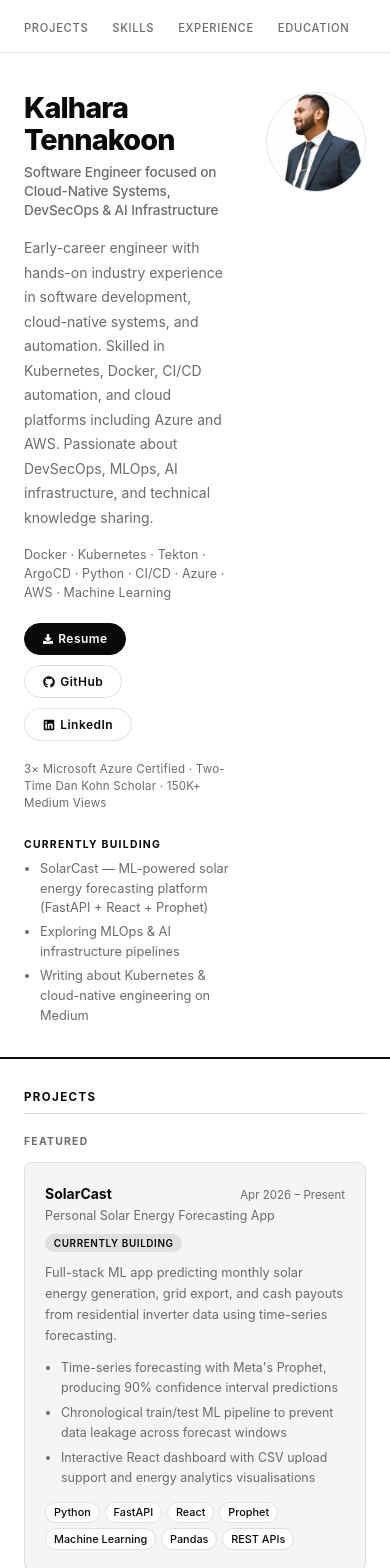
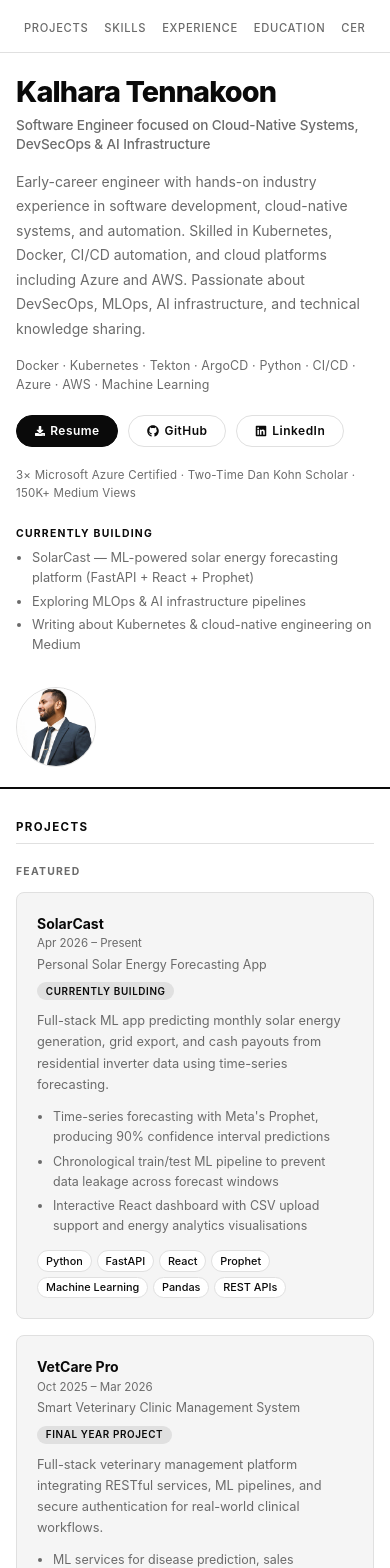
Before and after one commit to kalharatennakoon/kalharatennakoon.github.io, a React (Vite) app: page / in a window 390 px wide. Shown: the top 1568 px of the page. Built offline with nearby package versions, Linux system fonts and the light colour scheme; a web font is replaced by a local one.

Commit message:
refactor: enhance mobile responsiveness and improve layout for Experience, Projects, and Skills components

```diff
--- a/src/components/Experience.tsx
+++ b/src/components/Experience.tsx
@@ -41,7 +41,7 @@
             <div key={exp.title}>
 
               {/* Title + period */}
-              <div style={{ display: 'flex', justifyContent: 'space-between', alignItems: 'baseline', flexWrap: 'wrap', gap: '0.25rem', marginBottom: '0.15rem' }}>
+              <div className="exp-header" style={{ display: 'flex', justifyContent: 'space-between', alignItems: 'baseline', flexWrap: 'wrap', gap: '0.25rem', marginBottom: '0.15rem' }}>
                 <div>
                   <span style={{ fontSize: '0.875rem', fontWeight: 700, color: 'var(--text-primary)' }}>{exp.title}</span>
                   <span style={{ fontSize: '0.875rem', color: 'var(--text-secondary)', marginLeft: '0.4rem' }}>· {exp.company}</span>
--- a/src/components/Hero.tsx
+++ b/src/components/Hero.tsx
@@ -19,7 +19,7 @@
     <section id="hero" style={{ background: 'var(--bg-primary)', paddingTop: '52px' }}>
       <div style={{ maxWidth: '64rem', margin: '0 auto', padding: '2.5rem 1.5rem 2rem', borderBottom: '2px solid var(--text-primary)' }}>
 
-        <div style={{ display: 'flex', justifyContent: 'space-between', alignItems: 'flex-start', gap: '2rem' }}>
+        <div className="flex flex-col sm:flex-row sm:justify-between sm:items-start" style={{ gap: '2rem' }}>
 
           {/* Left column */}
           <div style={{ flex: 1 }}>
@@ -96,11 +96,12 @@
 
           </div>
 
-          {/* Right column: photo */}
+          {/* Photo */}
           <img
             src="/profile.png"
             alt="Kalhara Tennakoon"
-            style={{ width: '100px', height: '100px', borderRadius: '50%', objectFit: 'cover', objectPosition: 'top', flexShrink: 0, border: '1px solid var(--border-color)' }}
+            className="self-start"
+            style={{ width: '80px', height: '80px', borderRadius: '50%', objectFit: 'cover', objectPosition: 'top', flexShrink: 0, border: '1px solid var(--border-color)' }}
           />
 
         </div>
--- a/src/components/Projects.tsx
+++ b/src/components/Projects.tsx
@@ -85,7 +85,7 @@
               style={{ background: 'var(--bg-secondary)', border: '1px solid var(--border-color)', borderRadius: '8px', padding: '1.25rem' }}
             >
               {/* Title row */}
-              <div style={{ display: 'flex', justifyContent: 'space-between', alignItems: 'baseline', flexWrap: 'wrap', gap: '0.25rem', marginBottom: '0.2rem' }}>
+              <div className="proj-header" style={{ display: 'flex', justifyContent: 'space-between', alignItems: 'baseline', flexWrap: 'wrap', gap: '0.25rem', marginBottom: '0.2rem' }}>
                 <span style={{ fontSize: '0.875rem', fontWeight: 700, color: 'var(--text-primary)' }}>{proj.title}</span>
                 <span style={{ fontSize: '0.72rem', color: 'var(--text-secondary)', whiteSpace: 'nowrap' }}>{proj.date}</span>
               </div>
--- a/src/components/Skills.tsx
+++ b/src/components/Skills.tsx
@@ -40,7 +40,7 @@
         {/* Skill groups */}
         <div style={{ display: 'flex', flexDirection: 'column', gap: '1rem', marginBottom: '1.5rem' }}>
           {skillGroups.map((group) => (
-            <div key={group.title} style={{ display: 'flex', gap: '1rem', flexWrap: 'wrap', alignItems: 'flex-start' }}>
+            <div key={group.title} className="flex flex-col sm:flex-row" style={{ gap: '0.5rem', flexWrap: 'wrap', alignItems: 'flex-start' }}>
               <span style={{
                 fontSize: '0.68rem', fontWeight: 700, color: 'var(--text-secondary)',
                 textTransform: 'uppercase', letterSpacing: '0.08em',
@@ -68,7 +68,7 @@
 
         {/* Currently Exploring */}
         <div style={{ paddingTop: '1rem', borderTop: '1px solid var(--border-color)' }}>
-          <div style={{ display: 'flex', gap: '1rem', flexWrap: 'wrap', alignItems: 'flex-start' }}>
+          <div className="flex flex-col sm:flex-row" style={{ gap: '0.5rem', flexWrap: 'wrap', alignItems: 'flex-start' }}>
             <span style={{
               fontSize: '0.68rem', fontWeight: 700, color: 'var(--text-secondary)',
               textTransform: 'uppercase', letterSpacing: '0.08em',
--- a/src/index.css
+++ b/src/index.css
@@ -392,6 +392,43 @@
 .nav-link:hover { color: var(--text-primary); }
 
 /* ==========================================
+   Mobile Responsiveness
+   ========================================== */
+
+@media (max-width: 640px) {
+  /* Tighter section padding on mobile */
+  section > div {
+    padding-left: 1rem !important;
+    padding-right: 1rem !important;
+  }
+
+  /* Hero: reduce top gap */
+  #hero > div {
+    padding-top: 1.5rem !important;
+    padding-bottom: 1.25rem !important;
+  }
+
+  /* Navbar: reduce gap between links */
+  nav ul {
+    gap: 1rem !important;
+  }
+
+  /* Experience: stack title and date on mobile */
+  .exp-header {
+    flex-direction: column !important;
+    align-items: flex-start !important;
+    gap: 0.1rem !important;
+  }
+
+  /* Projects: stack title and date on mobile */
+  .proj-header {
+    flex-direction: column !important;
+    align-items: flex-start !important;
+    gap: 0.1rem !important;
+  }
+}
+
+/* ==========================================
    Scroll Reveal System
    ========================================== */
 
```
